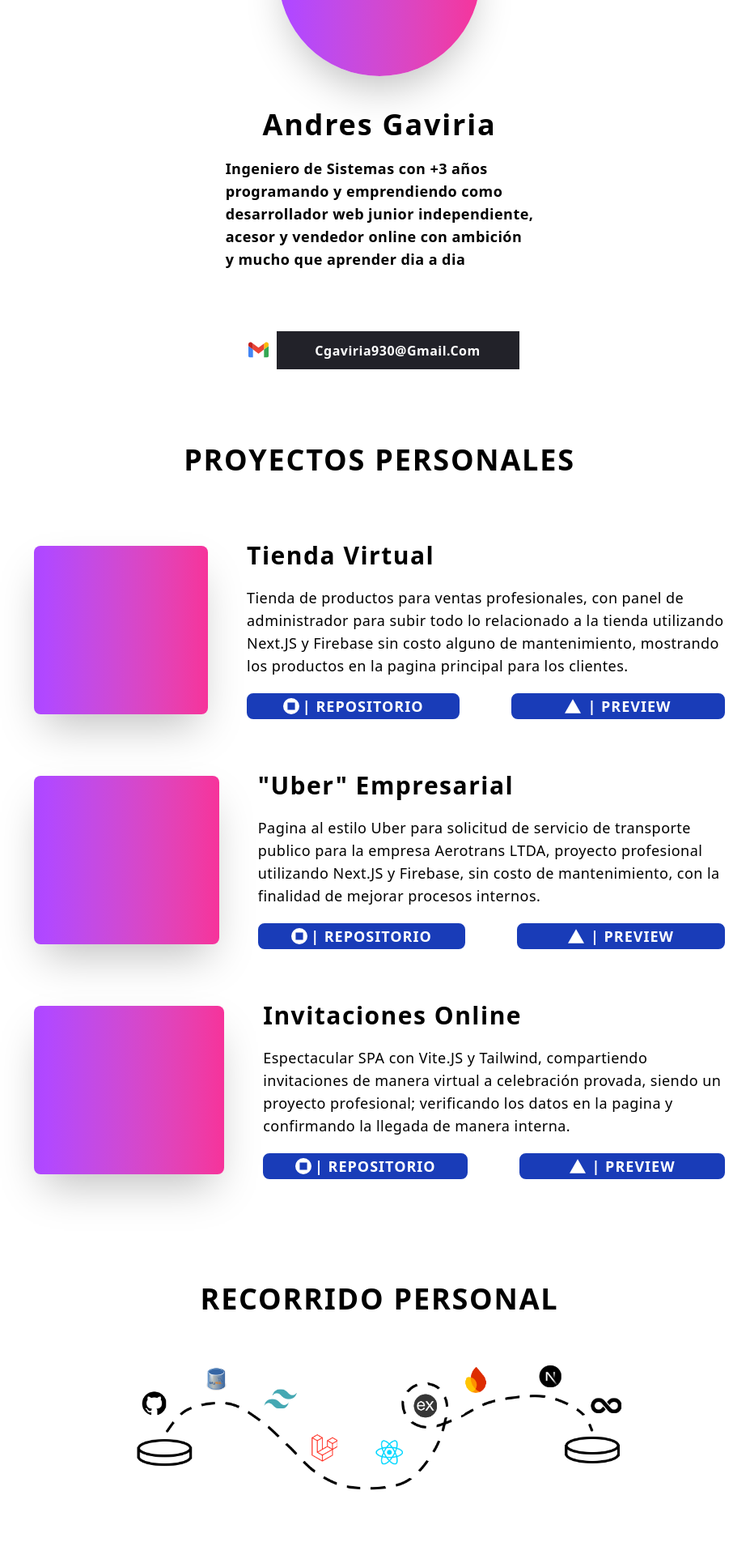
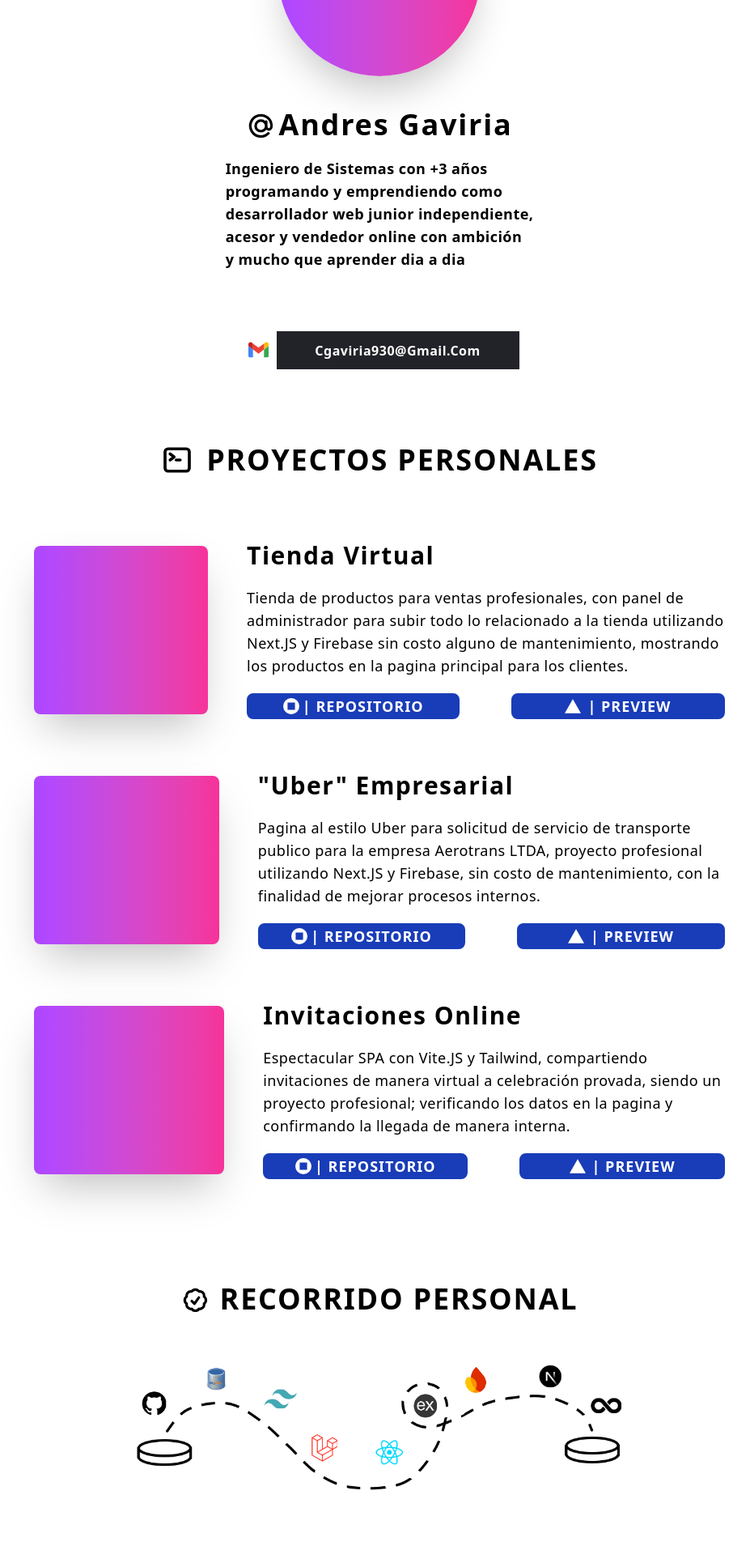
Before and after one commit to AndresG2412/Portfolio2025, a React (Vite) app: page / in a window 1280 px wide. Shown: the part 300-2209 px from the top of the page at 81% size, without its empty margins (171-1098 px from the left). Built offline with nearby package versions, Linux system fonts and the light colour scheme.

Commit message:
iconos in front

```diff
--- a/src/App.jsx
+++ b/src/App.jsx
@@ -20,7 +20,12 @@ export default function App() {
                     <div className='w-[250px] h-[250px] rounded-full bg-gradient-to-r from-purple-500 to-pink-500 shadow-2xl flex items-center justify-center'>
                     </div>
                     <div className='flex flex-col items-center text-start gap-y-5'>
-                        <p className='font-bold tracking-wider text-4xl text-start'>Andres Gaviria</p>
+                        <div className='flex items-center gap-x-2 '>
+                            <svg xmlns="http://www.w3.org/2000/svg" fill="none" viewBox="0 0 22 22" stroke-width="2.2" stroke="currentColor" class="size-8">
+                                <path stroke-linecap="round" stroke-linejoin="round" d="M16.5 12a4.5 4.5 0 1 1-9 0 4.5 4.5 0 0 1 9 0Zm0 0c0 1.657 1.007 3 2.25 3S21 13.657 21 12a9 9 0 1 0-2.636 6.364M16.5 12V8.25" />
+                            </svg>
+                            <p className='font-bold tracking-wider text-4xl'>Andres Gaviria</p>
+                        </div>
                         <p className='font-semibold tracking-wide text-lg text-start'>Ingeniero de Sistemas con +3 años<br />programando y emprendiendo como<br />desarrollador web junior independiente,<br />acesor y vendedor online con ambición<br />y mucho que aprender dia a dia</p>
                     </div>
                 </div>
@@ -28,7 +33,12 @@ export default function App() {
             </section>
 
             <section id='Proyectos' className='dark:text-white pt-20 md:pt-24'>
-                <p className='text-center text-4xl tracking-wider font-bold pb-12'>PROYECTOS PERSONALES</p>
+                <div className='flex items.center justify-center gap-x-4 pb-12'>
+                    <svg xmlns="http://www.w3.org/2000/svg" fill="none" viewBox="0 0 24 24" stroke-width="2.2" stroke="currentColor" class="size-10">
+                        <path stroke-linecap="round" stroke-linejoin="round" d="m6.75 7.5 3 2.25-3 2.25m4.5 0h3m-9 8.25h13.5A2.25 2.25 0 0 0 21 18V6a2.25 2.25 0 0 0-2.25-2.25H5.25A2.25 2.25 0 0 0 3 6v12a2.25 2.25 0 0 0 2.25 2.25Z" />
+                    </svg>
+                    <p className='text-center text-4xl tracking-wider font-bold'>PROYECTOS PERSONALES</p>
+                </div>
                 <CardProject
                     titulo={"Tienda Virtual"}
                     descripcion={"Tienda de productos para ventas profesionales, con panel de administrador para subir todo lo relacionado a la tienda utilizando Next.JS y Firebase sin costo alguno de mantenimiento, mostrando los productos en la pagina principal para los clientes."}
@@ -50,7 +60,12 @@ export default function App() {
             </section>
 
             <section id='Recorrido' className='dark:text-white pt-20 md:pt-24 pb-12'>
-                <p className='text-center text-4xl tracking-wider font-bold pb-12 uppercase'>Recorrido Personal</p>
+                <div className='flex items-center justify-center gap-x-4 pb-12'>
+                    <svg xmlns="http://www.w3.org/2000/svg" fill="none" viewBox="0 0 22 22" stroke-width="2.2" stroke="currentColor" class="size-8">
+                        <path stroke-linecap="round" stroke-linejoin="round" d="M9 12.75 11.25 15 15 9.75M21 12c0 1.268-.63 2.39-1.593 3.068a3.745 3.745 0 0 1-1.043 3.296 3.745 3.745 0 0 1-3.296 1.043A3.745 3.745 0 0 1 12 21c-1.268 0-2.39-.63-3.068-1.593a3.746 3.746 0 0 1-3.296-1.043 3.745 3.745 0 0 1-1.043-3.296A3.745 3.745 0 0 1 3 12c0-1.268.63-2.39 1.593-3.068a3.745 3.745 0 0 1 1.043-3.296 3.746 3.746 0 0 1 3.296-1.043A3.746 3.746 0 0 1 12 3c1.268 0 2.39.63 3.068 1.593a3.746 3.746 0 0 1 3.296 1.043 3.746 3.746 0 0 1 1.043 3.296A3.745 3.745 0 0 1 21 12Z" />
+                    </svg>
+                    <p className='text-center text-4xl tracking-wider font-bold uppercase'>Recorrido Personal</p>
+                </div>
                 <img src={roadmap} alt="roadmap_image" className='dark:hidden block px-10 md:px-0 md:w-[50%] mx-auto'/>
                 <img src={roadmap_dark} alt="roadmap_image" className='hidden dark:block px-10 md:px-0 md:w-[50%] mx-auto'/>
                 <div className='md:flex justify-center items-center gap-x-10 mt-10'>
@@ -86,7 +101,12 @@ export default function App() {
             </div>
 
             <section id='Contacto' className='dark:text-white pt-20 md:pt-24 pb-24'>
-                <p className='text-center text-4xl tracking-wider font-bold pb-12'>CONTACTAME</p>
+                <div className='flex items-center justify-center gap-x-4 pb-12'>
+                    <svg xmlns="http://www.w3.org/2000/svg" fill="none" viewBox="0 0 22 22" stroke-width="2.2" stroke="currentColor" class="size-8">
+                        <path stroke-linecap="round" stroke-linejoin="round" d="M7.5 8.25h9m-9 3H12m-9.75 1.51c0 1.6 1.123 2.994 2.707 3.227 1.129.166 2.27.293 3.423.379.35.026.67.21.865.501L12 21l2.755-4.133a1.14 1.14 0 0 1 .865-.501 48.172 48.172 0 0 0 3.423-.379c1.584-.233 2.707-1.626 2.707-3.228V6.741c0-1.602-1.123-2.995-2.707-3.228A48.394 48.394 0 0 0 12 3c-2.392 0-4.744.175-7.043.513C3.373 3.746 2.25 5.14 2.25 6.741v6.018Z" />
+                    </svg>
+                    <p className='text-center text-4xl tracking-wider font-bold'>CONTACTAME</p>
+                </div>
                 <div className='md:w-2/3 px-4 md:px-0 mx-auto'>
                     <FormContact/>
                 </div>
```
